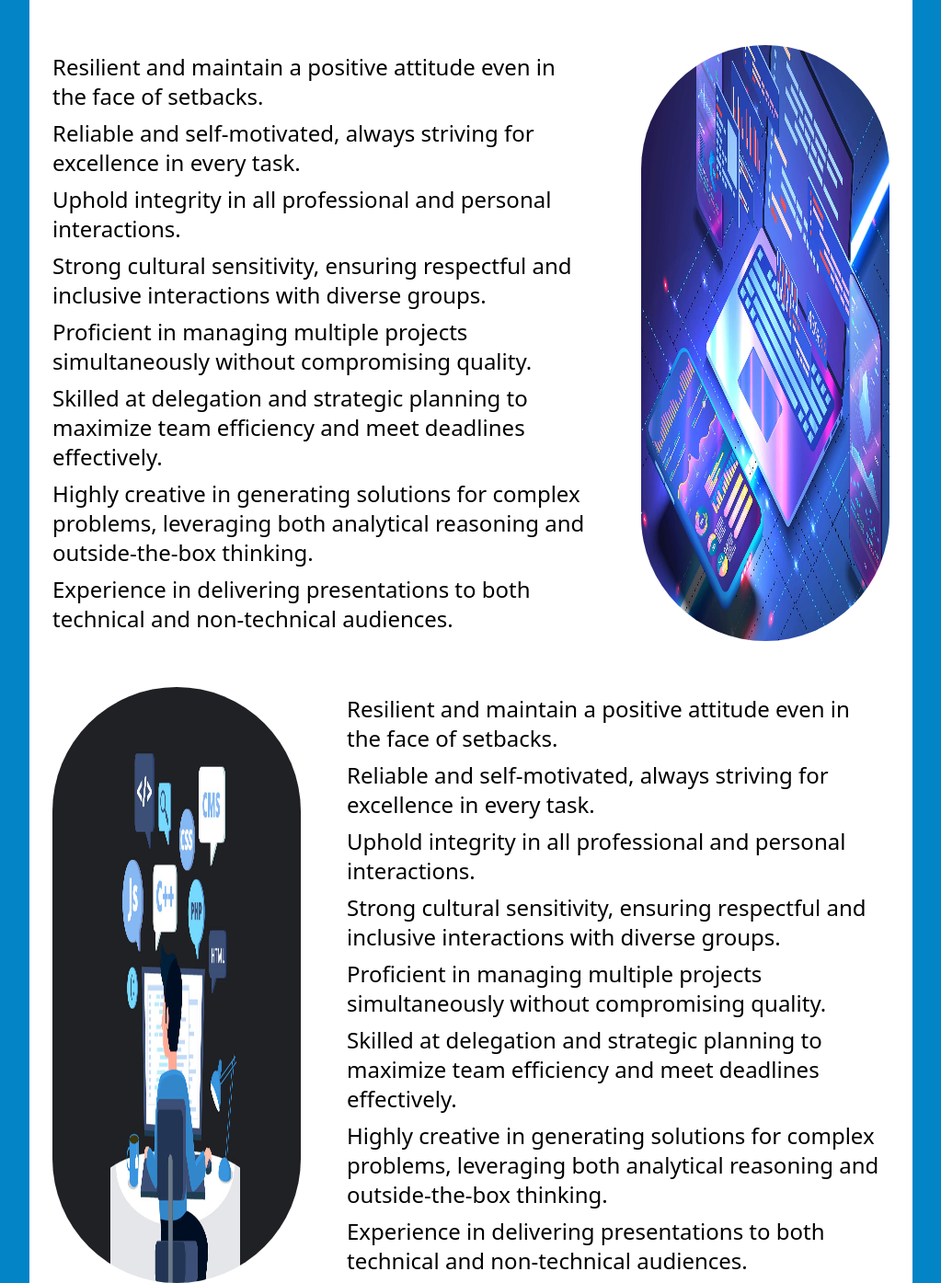
After one commit to C-Metcalf/Portfolio, a Django app: template portfolio/templates/website/index2.html in a window 1280 px wide. The commit adds this page. Shown: the part 443-1838 px from the top of the page at 92% size, without its empty margins (128-1151 px from the left). Run offline with Django 5.2, Linux system fonts and the light colour scheme; the template is opened without the code that fills it, so the values that code supplies are empty; some libraries are stand-ins or nearby versions.

Commit message:
Went to a much simpilar design for now

```diff
--- a/portfolio/static/src/styles.css
+++ b/portfolio/static/src/styles.css
@@ -1127,6 +1133,11 @@ input:checked + .toggle-bg {
   z-index: 50;
 }
 
+.my-2 {
+  margin-top: 0.5rem;
+  margin-bottom: 0.5rem;
+}
+
 .mb-1 {
   margin-bottom: 0.25rem;
 }
@@ -1139,8 +1150,8 @@ input:checked + .toggle-bg {
   margin-top: 0.5rem;
 }
 
-.mb-4 {
-  margin-bottom: 1rem;
+.mt-\[50px\] {
+  margin-top: 50px;
 }
 
 .block {
@@ -1203,6 +1206,10 @@ input:checked + .toggle-bg {
   width: 50%;
 }
 
+.w-3\/4 {
+  width: 75%;
+}
+
 .w-4 {
   width: 1rem;
 }
@@ -1280,6 +1283,10 @@ input:checked + .toggle-bg {
 
 .resize {
   resize: both;
+}
+
+.grid-cols-1 {
+  grid-template-columns: repeat(1, minmax(0, 1fr));
 }
 
 .grid-cols-4 {
@@ -1324,18 +1331,20 @@ input:checked + .toggle-bg {
   margin-left: calc(0.5rem * calc(1 - var(--tw-space-x-reverse)));
 }
 
-.space-y-8 > :not([hidden]) ~ :not([hidden]) {
-  --tw-space-y-reverse: 0;
-  margin-top: calc(2rem * calc(1 - var(--tw-space-y-reverse)));
-  margin-bottom: calc(2rem * var(--tw-space-y-reverse));
-}
-
 .overflow-hidden {
   overflow: hidden;
 }
 
+.rounded-full {
+  border-radius: 9999px;
+}
+
 .rounded-lg {
   border-radius: 0.5rem;
+}
+
+.rounded-2xl {
+  border-radius: 1rem;
 }
 
 .rounded-e-lg {
@@ -1420,6 +1447,11 @@ input:checked + .toggle-bg {
   background-color: rgb(17 24 39 / 0.5);
 }
 
+.bg-sky-600 {
+  --tw-bg-opacity: 1;
+  background-color: rgb(2 132 199 / var(--tw-bg-opacity, 1));
+}
+
 .bg-sky-700 {
   --tw-bg-opacity: 1;
   background-color: rgb(3 105 161 / var(--tw-bg-opacity, 1));
@@ -1456,6 +1488,11 @@ input:checked + .toggle-bg {
   padding-right: 1.25rem;
 }
 
+.px-\[25px\] {
+  padding-left: 25px;
+  padding-right: 25px;
+}
+
 .py-2 {
   padding-top: 0.5rem;
   padding-bottom: 0.5rem;
@@ -1498,12 +1539,25 @@ input:checked + .toggle-bg {
   line-height: 1.75rem;
 }
 
+.text-2xl {
+  font-size: 1.5rem;
+  line-height: 2rem;
+}
+
 .font-medium {
   font-weight: 500;
 }
 
 .font-semibold {
   font-weight: 600;
+}
+
+.font-bold {
+  font-weight: 700;
+}
+
+.font-extrabold {
+  font-weight: 800;
 }
 
 .uppercase {
@@ -1783,6 +1845,16 @@ input:checked + .toggle-bg {
   color: rgb(255 255 255 / var(--tw-text-opacity, 1));
 }
 
+@media (min-width: 800px) {
+  .laptop\:col-span-2 {
+    grid-column: span 2 / span 2;
+  }
+
+  .laptop\:grid-cols-3 {
+    grid-template-columns: repeat(3, minmax(0, 1fr));
+  }
+}
+
 .rtl\:rotate-180:where([dir="rtl"], [dir="rtl"] *) {
   --tw-rotate: 180deg;
   transform: translate(var(--tw-translate-x), var(--tw-translate-y)) rotate(var(--tw-rotate)) skewX(var(--tw-skew-x)) skewY(var(--tw-skew-y)) scaleX(var(--tw-scale-x)) scaleY(var(--tw-scale-y));
--- a/portfolio/tailwind.config.js
+++ b/portfolio/tailwind.config.js
@@ -3,7 +3,11 @@ module.exports = {
   content: ['./templates/**/*.html',
    "./node_modules/flowbite/**/*.js" ],
   theme: {
-    extend: {},
+    extend: {
+      screens: {
+        laptop: '800px',
+      },
+    },
   },
   plugins: [require("flowbite/plugin")],
 }
--- /dev/null
+++ b/portfolio/templates/website/index2.html
@@ -0,0 +1,63 @@
+{% load static %}
+<!DOCTYPE html>
+<html lang="en">
+<head>
+    <meta charset="UTF-8">
+    <title>Portfolio - Chris Metcalf</title>
+    <link rel="stylesheet" href="{% static 'src/styles.css' %}">
+</head>
+<body class="bg-sky-600 min-h-screen flex justify-center">
+    <div class="w-3/4 min-h-screen bg-white">
+        <div class="grid grid-cols-1 laptop:grid-cols-3 mt-[50px]">
+            <div class="px-[25px] flex justify-end">
+                <img src="{% static 'images/IMG_0968.JPG' %}" alt="Face Pic" height="450px" width="450px" class="rounded-full ">
+            </div>
+            <div class="flex items-center px-[25px] laptop:col-span-2">
+                <ul>
+                    <li class="text-2xl my-2 hover:font-bold">Hello there, my name is Chris Metcalf. I'm a Software Developer that loves tackling challenging problems.</li>
+                    <li class="text-2xl hover:font-bold">I spend most of my free time either in the gym or playing video games with my friends.</li>
+                    <li class="text-2xl my-2 hover:font-bold">My favorite game is Elden Ring with Valheim being a close second.</li>
+                    <li class="text-2xl my-2 hover:font-bold">I go snowboarding in the winter and wakeboarding in the summer.</li>
+                    <li class="text-2xl hover:font-bold">My dream is to work alongside Marine Biologists helping track and protect Marine life.</li>
+                </ul>
+            </div>
+        </div>
+        <div class="grid grid-cols-1 laptop:grid-cols-3 mt-[50px]">
+            <div class="flex items-center px-[25px] justify-end laptop:col-span-2">
+                <ul>
+                    <li class="text-2xl my-2 hover:font-bold">Resilient and maintain a positive attitude even in the face of setbacks.</li>
+                    <li class="text-2xl my-2 hover:font-bold">Reliable and self-motivated, always striving for excellence in every task.</li>
+                    <li class="text-2xl my-2 hover:font-bold">Uphold integrity in all professional and personal interactions.</li>
+                    <li class="text-2xl my-2 hover:font-bold">Strong cultural sensitivity, ensuring respectful and inclusive interactions with diverse groups.</li>
+                    <li class="text-2xl my-2 hover:font-bold">Proficient in managing multiple projects simultaneously without compromising quality.</li>
+                    <li class="text-2xl my-2 hover:font-bold">Skilled at delegation and strategic planning to maximize team efficiency and meet deadlines effectively.</li>
+                    <li class="text-2xl my-2 hover:font-bold">Highly creative in generating solutions for complex problems, leveraging both analytical reasoning and outside-the-box thinking.</li>
+                    <li class="text-2xl my-2 hover:font-bold">Experience in delivering presentations to both technical and non-technical audiences.</li>
+                </ul>
+            </div>
+            <div class="px-[25px] flex justify-start">
+                <img src="{% static 'images/software-development-specialist.jpg' %}" alt="Software Development" height="850px" width="850px" class="rounded-full">
+            </div>
+        </div>
+        <div class="grid grid-cols-1 laptop:grid-cols-3 mt-[50px]">
+            <div class="px-[25px] flex justify-end">
+                <img src="{% static 'images/CodingLang.jpg' %}" alt="Programming Languages" height="850px" width="850px" class="rounded-full">
+            </div>
+            <div class="flex items-center px-[25px] laptop:col-span-2">
+                <ul>
+                    <li class="text-2xl my-2 hover:font-bold">Resilient and maintain a positive attitude even in the face of setbacks.</li>
+                    <li class="text-2xl my-2 hover:font-bold">Reliable and self-motivated, always striving for excellence in every task.</li>
+                    <li class="text-2xl my-2 hover:font-bold">Uphold integrity in all professional and personal interactions.</li>
+                    <li class="text-2xl my-2 hover:font-bold">Strong cultural sensitivity, ensuring respectful and inclusive interactions with diverse groups.</li>
+                    <li class="text-2xl my-2 hover:font-bold">Proficient in managing multiple projects simultaneously without compromising quality.</li>
+                    <li class="text-2xl my-2 hover:font-bold">Skilled at delegation and strategic planning to maximize team efficiency and meet deadlines effectively.</li>
+                    <li class="text-2xl my-2 hover:font-bold">Highly creative in generating solutions for complex problems, leveraging both analytical reasoning and outside-the-box thinking.</li>
+                    <li class="text-2xl my-2 hover:font-bold">Experience in delivering presentations to both technical and non-technical audiences.</li>
+                </ul>
+            </div>
+
+        </div>
+    </div>
+<script src="https://cdnjs.cloudflare.com/ajax/libs/flowbite/2.3.0/flowbite.min.js"></script>
+</body>
+</html>
--- a/portfolio/website/views.py
+++ b/portfolio/website/views.py
@@ -3,4 +3,4 @@ from django.shortcuts import render
 # Create your views here.
 
 def index(request):
-    return render(request, 'website/index.html')
+    return render(request, 'website/index2.html')
```
Also changed, not shown: other parts of portfolio/static/src/styles.css (+59 -35 lines), portfolio/static/js/index.js (added, +35 -0 lines), portfolio/templates/website/index.html (+4 -50 lines), portfolio/static/images/CodingLang.jpg (added), portfolio/static/images/software-development-specialist.jpg (added), 1 other file.
